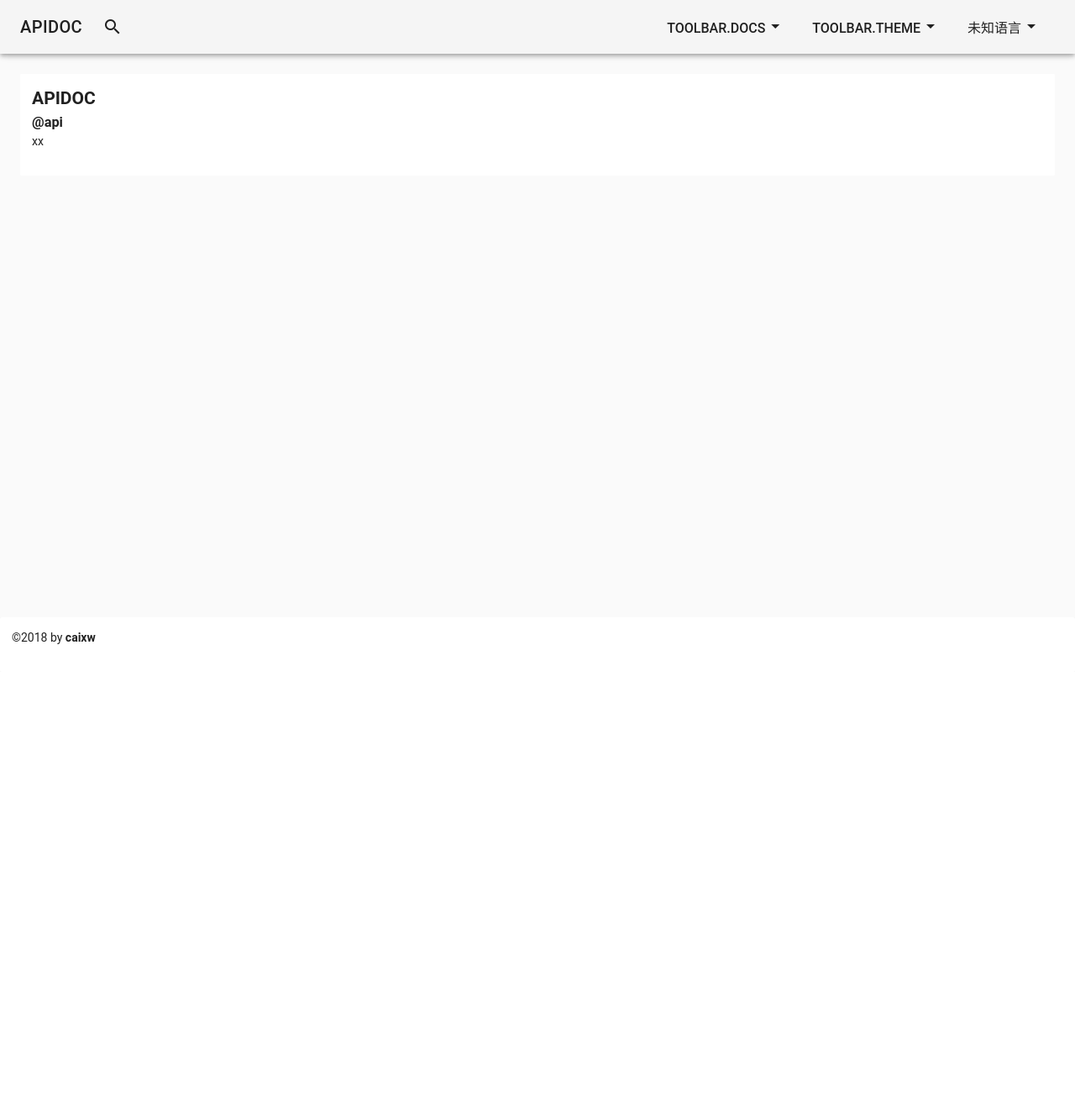
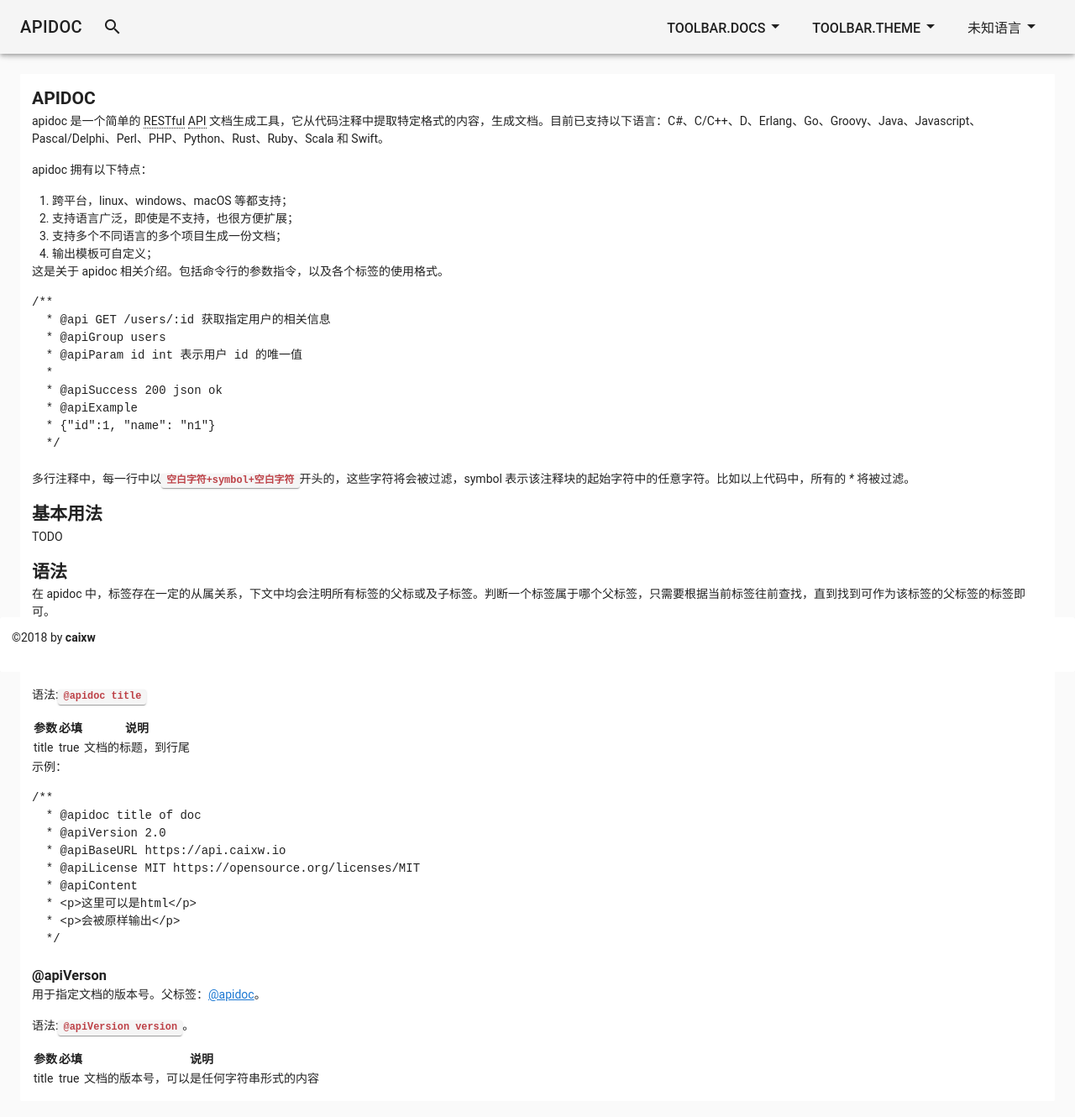
Before and after one commit to caixw/OAViewer, a Vue app: page / in a window 1280 px wide. Shown: the top 1330 px of the page at 84% size. Before the commit the page ends 800 px from the top, so only its background shows below. Built offline with nearby package versions, Linux system fonts and the light colour scheme.

Commit message:
添加部分 apidoc 的相关文档

```diff
--- a/src/views/Document.vue
+++ b/src/views/Document.vue
@@ -2,9 +2,96 @@
 <v-card flat tag="article" class="article">
   <h1>APIDOC</h1>
 
-  <section>
-    <h3>@api</h3>
-    <p>xx</p>
+  <section id="about">
+    <p>apidoc 是一个简单的 <abbr title="Representational State Transfer">RESTful</abbr>&#160;<abbr title="Application Programming Interface">API</abbr> 文档生成工具，它从代码注释中提取特定格式的内容，生成文档。目前已支持以下语言：C#、C/C++、D、Erlang、Go、Groovy、Java、Javascript、Pascal/Delphi、Perl、PHP、Python、Rust、Ruby、Scala 和 Swift。</p>
+    <p>apidoc 拥有以下特点：</p>
+    <ol>
+      <li>跨平台，linux、windows、macOS 等都支持；</li>
+      <li>支持语言广泛，即使是不支持，也很方便扩展；</li>
+      <li>支持多个不同语言的多个项目生成一份文档；</li>
+      <li>输出模板可自定义；</li>
+    </ol>
+
+    <p>这是关于 apidoc 相关介绍。包括命令行的参数指令，以及各个标签的使用格式。</p>
+    <pre>
+/**
+  * @api GET /users/:id 获取指定用户的相关信息
+  * @apiGroup users
+  * @apiParam id int 表示用户 id 的唯一值
+  *
+  * @apiSuccess 200 json ok
+  * @apiExample
+  * {"id":1, "name": "n1"}
+  */
+    </pre>
+    <p>多行注释中，每一行中以<code>空白字符+symbol+空白字符</code>开头的，这些字符将会被过滤，symbol 表示该注释块的起始字符中的任意字符。比如以上代码中，所有的 <var>*</var> 将被过滤。</p>
+  </section>
+
+  <section id="usage">
+    <h2>基本用法</h2>
+    <p>TODO</p>
+  </section>
+
+  <section id="syntax">
+    <h2>语法</h2>
+    <p>在 apidoc 中，标签存在一定的从属关系，下文中均会注明所有标签的父标或及子标签。判断一个标签属于哪个父标签，只需要根据当前标签往前查找，直到找到可作为该标签的父标签的标签即可。</p>
+
+    <!-- @apidoc -->
+    <section id="syntax-apidoc">
+      <h3>@apidoc</h3>
+      <p>@apidoc 用于指定一些全局性的设定，本身带一个标题属性，整个文档中只能出现一次。子元素有：
+        <a href="#syntax-apiversion">@apiVersion</a>、
+        <a href="#syntax-apibaseurl">@apiBaseURL</a>、
+        <a href="#syntax-apilicense">@apiLicense</a> 和
+        <a href="#syntax-apicontent">@apiContent</a>。
+      </p>
+      <p>语法:<code>@apidoc title</code></p>
+      <table class="ui very compact table">
+        <thead>
+          <tr>
+            <th>参数</th><th>必填</th><th>说明</th>
+          </tr>
+        </thead>
+        <tbody>
+          <tr>
+            <td>title</td><td>true</td><td>文档的标题，到行尾</td>
+          </tr>
+        </tbody>
+      </table>
+      <p>示例：</p>
+        <pre>
+/**
+  * @apidoc title of doc
+  * @apiVersion 2.0
+  * @apiBaseURL https://api.caixw.io
+  * @apiLicense MIT https://opensource.org/licenses/MIT
+  * @apiContent
+  * &lt;p&gt;这里可以是html&lt;/p&gt;
+  * &lt;p&gt;会被原样输出&lt;/p&gt;
+  */
+      </pre>
+    </section>
+
+    <!-- @apiVersion -->
+    <section id="syntax-apiversion">
+      <h3>@apiVerson</h3>
+      <p>用于指定文档的版本号。父标签：<a href="#apidoc">@apidoc</a>。</p>
+      <p>语法:<code>@apiVersion version</code>。</p>
+      <table class="ui very compact table">
+        <thead>
+          <tr>
+            <th>参数</th><th>必填</th><th>说明</th>
+          </tr>
+        </thead>
+        <tbody>
+          <tr>
+            <td>title</td>
+            <td>true</td>
+            <td>文档的版本号，可以是任何字符串形式的内容</td>
+          </tr>
+        </tbody>
+      </table>
+    </section>
   </section>
 </v-card>
 </template>
```
